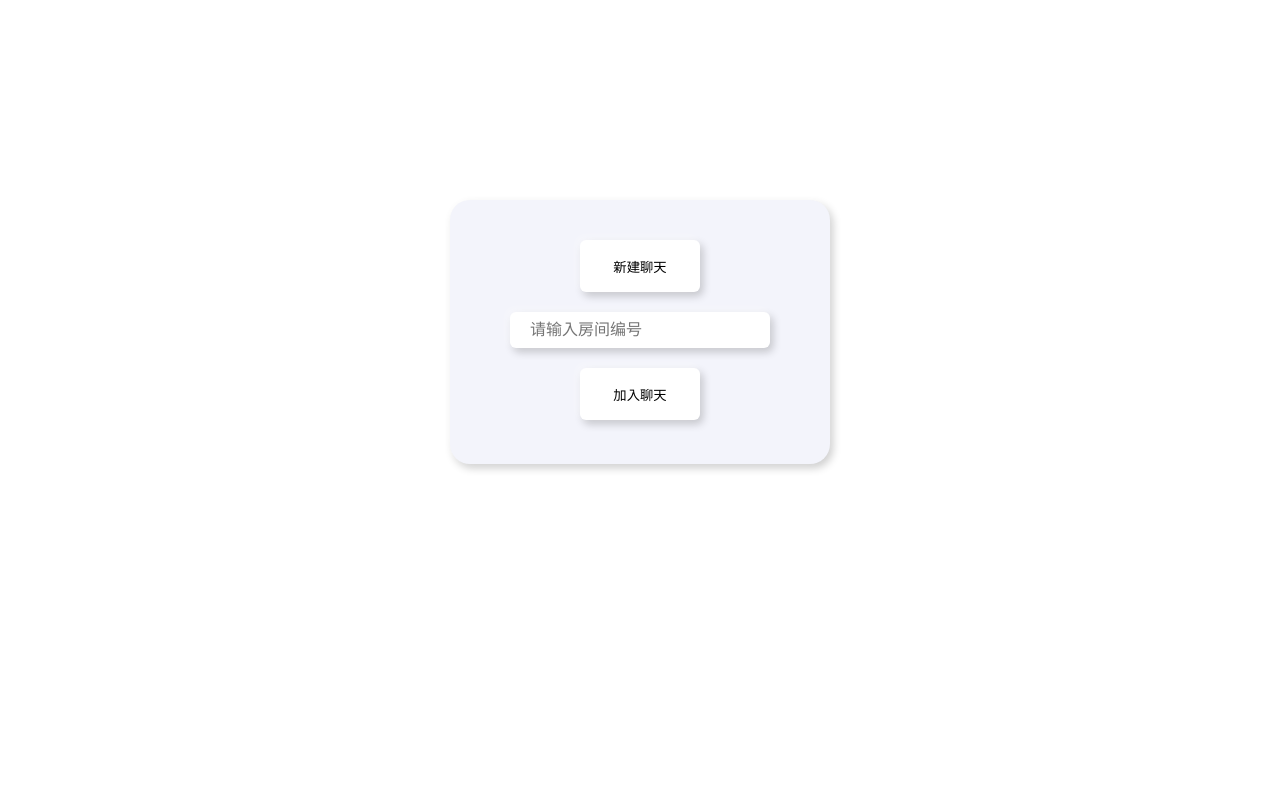
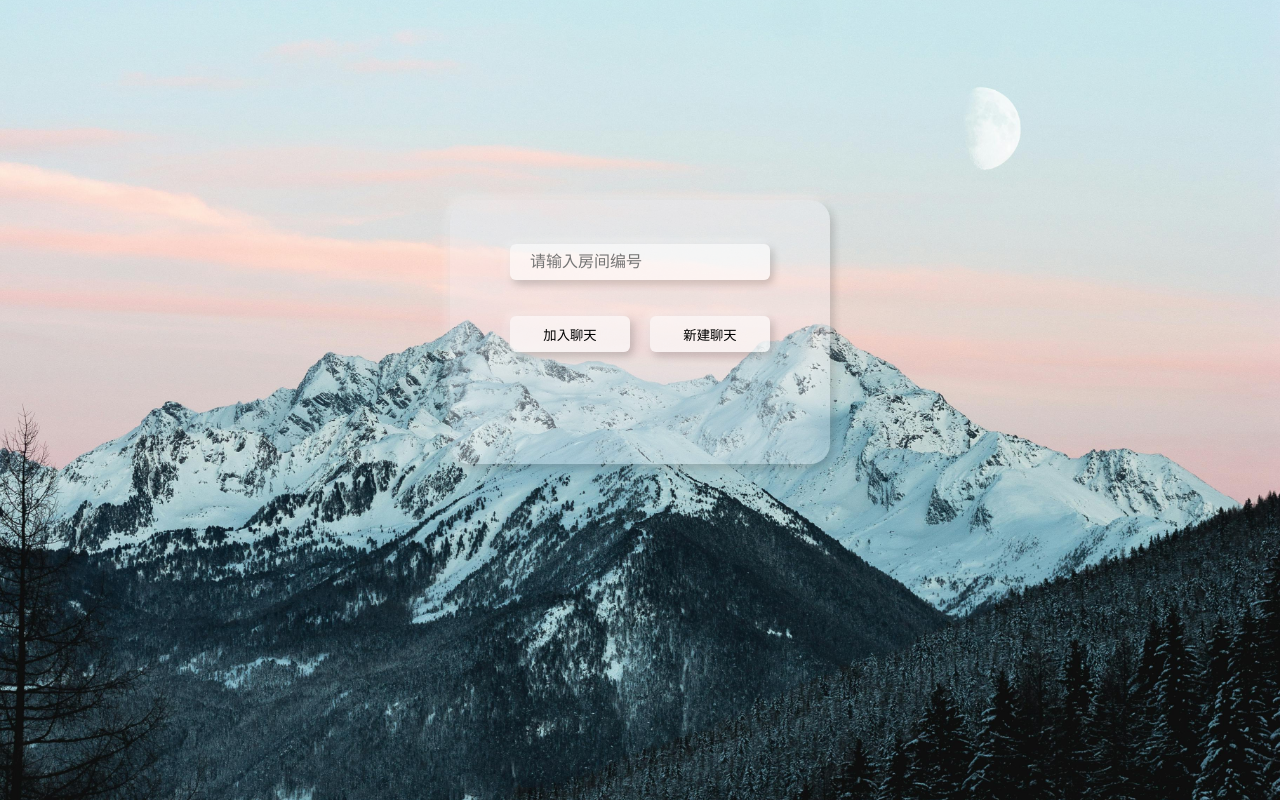
Before and after one commit to Yevin-Yu/EasyChatWeb, a Vue app in the folder web-front/: page /#/ in a window 1280 px wide. Built offline with nearby package versions, Linux system fonts and the light colour scheme; sample sign-in values are in the browser's storage; the HTML template or start-up script is replaced by a standard one.

Commit message:
[feat]:[0801][添加最近房间]

```diff
--- a/web-front/src/App.vue
+++ b/web-front/src/App.vue
@@ -14,5 +14,9 @@ body,
   margin: 0;
   width: 100%;
   height: 100%;
+  background-image: url('@/assets/banner.jpg');
+  background-repeat: no-repeat;
+  background-position: center;
+  background-size: cover;
 }
 </style>
--- a/web-front/src/components/chatList.vue
+++ b/web-front/src/components/chatList.vue
@@ -44,7 +44,6 @@ const { toggleFullScreen } = useFullScreenImage();
 .chat-list {
     height: calc(100% - 200px);
     overflow-y: scroll;
-    background: #6CB9B4;
     display: flex;
     flex-direction: column;
     align-items: center;
@@ -56,14 +55,14 @@ const { toggleFullScreen } = useFullScreenImage();
 }
 
 .chat-list::-webkit-scrollbar-thumb {
-    background-color: #579690;
+    background-color: #57969080;
 }
 
 .user-name,
 .chat-time {
     font-size: 12px;
     padding: 6px;
-    color: #eee;
+    color: #fff;
 }
 
 .left,
--- a/web-front/src/components/header.vue
+++ b/web-front/src/components/header.vue
@@ -61,7 +61,7 @@ function editUserName($parent: any) {
     line-height: 58px;
     text-align: left;
     color: #fff;
-    background-color: #579690;
+    background-color: #57969099;
     position: relative;
 }
 
--- a/web-front/src/hooks/useClipboardImage.ts
+++ b/web-front/src/hooks/useClipboardImage.ts
@@ -31,6 +31,8 @@ export function useClipboardImage(element: Ref, fileList: Ref) {
     });
 
     onUnmounted(() => {
-        element.value.removeEventListener("paste", pasteImage);
+        if (element.value) {
+            element.value.removeEventListener("paste", pasteImage);
+        }
     });
 }
--- a/web-front/src/views/ChatView.vue
+++ b/web-front/src/views/ChatView.vue
@@ -149,7 +149,7 @@ const onDrop = (e: DragEvent) => {
 .chat {
     height: 100%;
     width: 100%;
-    background: #6CB9B4;
+    background-color:rgba(0,0,0,0.2)
 }
 
 .room-number {
--- a/web-front/src/views/HomeView.vue
+++ b/web-front/src/views/HomeView.vue
@@ -1,11 +1,12 @@
 <template>
     <div class="web-chat">
         <div class="open-chat">
-            <button @click="go">新建聊天</button>
             <div class="input">
                 <input v-model="roomId" placeholder="请输入房间编号" type="text" />
             </div>
-            <button @click="add">加入聊天</button>
+            <button @click="go(roomId)">加入聊天</button>
+            <button @click="go('')">新建聊天</button>
+            <div v-if="roomLinkId" @click="go(roomLinkId)" class="room-link">最近房间：{{ roomLinkId }}</div>
         </div>
     </div>
 </template>
@@ -14,14 +15,14 @@ import { useRandomString } from '@/hooks/useRandomString';
 import { ref } from 'vue';
 import { useRouter } from 'vue-router'
 const router = useRouter()
-
+const roomLinkId = ref(localStorage.getItem('roomLinkId') || '')
 // 加入或者新建房间
 let roomId = ref('')
-function go() {
-  router.push(`chat?roomId=${useRandomString(8)}`)
-}
-function add() {
-  router.push(`chat?roomId=${roomId.value}`)
+function go(id: string) {
+  let roomId = id || useRandomString(8)
+  roomLinkId.value = roomId
+  localStorage.setItem('roomLinkId',roomId)
+  router.push(`chat?roomId=${roomId}`)
 }
 </script>
 <style scoped>
@@ -33,25 +34,34 @@ function add() {
 
 .open-chat {
   margin: 25vh auto;
-  width: 380px;
+  width: 80%;
+  max-width: 380px;
   height: 240px;
-  background-color: pink;
   border-radius: 20px;
-  background: rgba(243, 244, 251, 1);
+  background: rgba(243, 244, 251, 0.3);
   box-shadow: -3px -3px 9px rgba(255, 255, 255, .4), 3px 4px 9px rgba(0, 0, 0, .2);
   padding-top: 24px;
+  text-align: center;
+}
+
+.open-chat .room-link {
+  text-decoration: underline;
+  font-size: 14px;
+  color: #6CB9B4;
+  margin: 10px 0;
 }
 
 .open-chat button {
+
   border-radius: 6px;
   cursor: pointer;
   outline: none;
   border: none;
-  display: block;
+  display: inline-block;
   width: 120px;
-  height: 52px;
-  margin: 16px auto;
-  background-color: #fff;
+  height: 36px;
+  margin: 16px 10px;
+  background-color: #ffffffa0;
   box-shadow: -3px -3px 9px rgba(255, 255, 255, .4), 3px 4px 9px rgba(0, 0, 0, .2);
 }
 
@@ -65,6 +75,7 @@ function add() {
   width: 220px;
   border-radius: 6px;
   padding: 0 20px;
+  background-color: #ffffffa0;
   box-shadow: -3px -3px 9px rgba(255, 255, 255, .4), 3px 4px 9px rgba(0, 0, 0, .2);
 }
 
```
Also changed, not shown: web-front/src/assets/banner.jpg (added).
